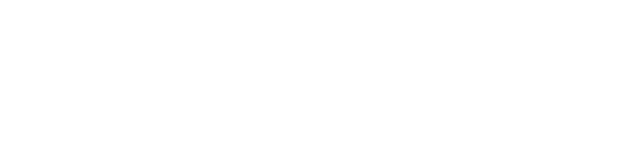
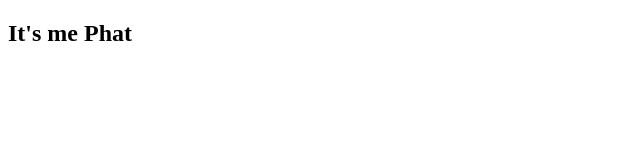
Before and after one commit to mitom1709/xml-sem2, a plain HTML site: page index.html in a window 1280 px wide. Shown: the whole page, without its empty margins (0-640 px from the left). Drawn offline with Linux system fonts and the light colour scheme.

Commit message:
update index.html

```diff
--- a/index.html
+++ b/index.html
@@ -6,6 +6,6 @@
     <title>Document</title>
 </head>
 <body>
-
+    <h2>It's me Phat</h2>
 </body>
 </html>
```
